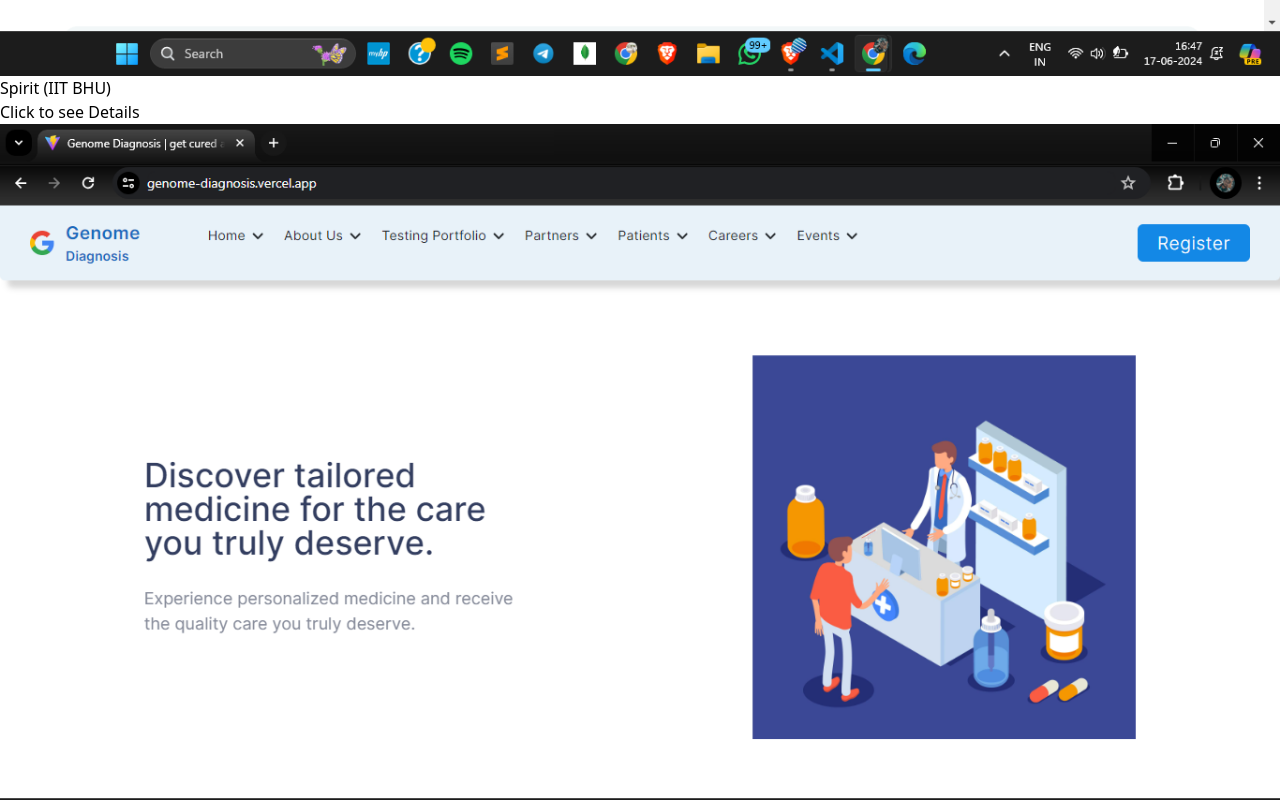
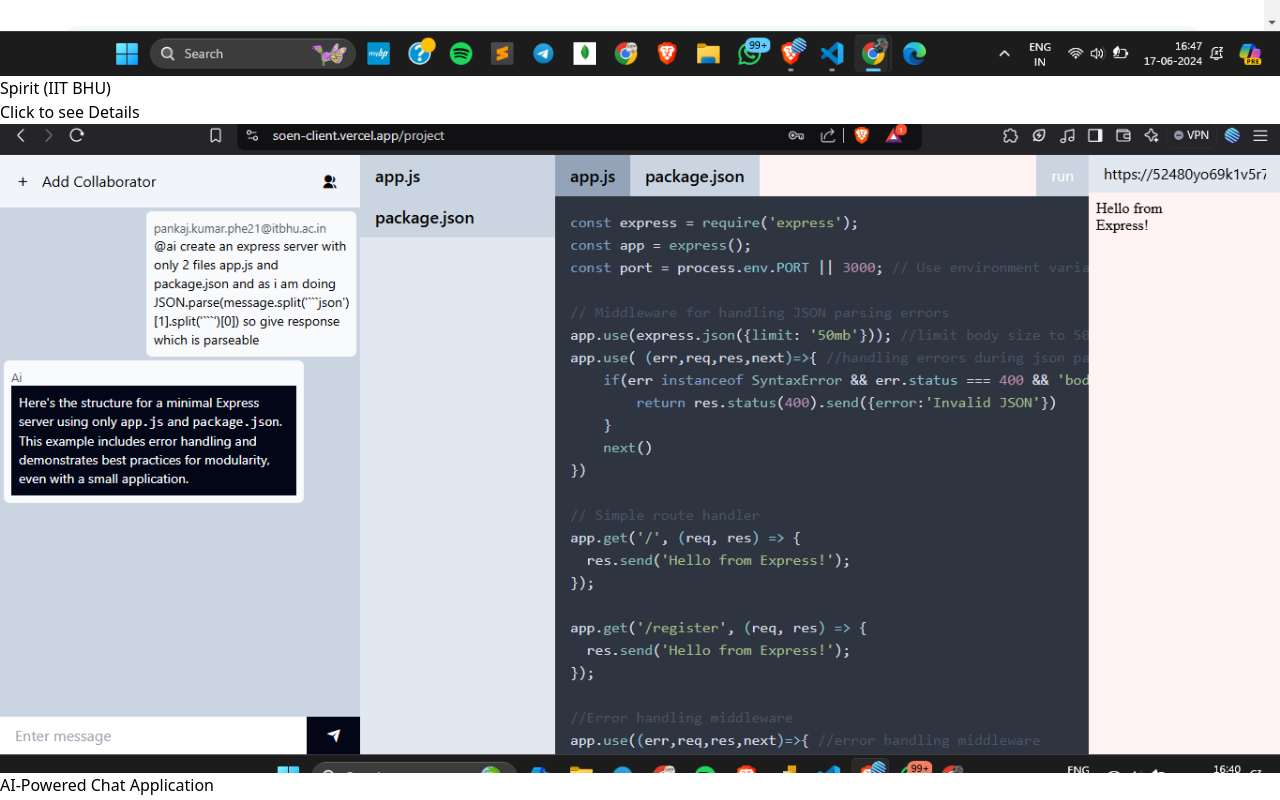
Before and after one commit to pankajkumarphe21/pankaj-kumar, a React (Vite) app: page / in a window 1280 px wide. Shown: the part 2040-2840 px from the top of the page. Built offline with nearby package versions, Linux system fonts and the light colour scheme.

Commit message:
resume updated

```diff
--- a/src/Components/Contact.jsx
+++ b/src/Components/Contact.jsx
@@ -22,7 +22,7 @@
         <a href='mailto:pankaj.kumar.phe21@itbhu.ac.in' className='bg-white hover:border-2 hover:border-black border-2 border-white max-sm:text-xl max-sm:w-[95%] text-2xl py-5 px-10 rounded-md max-sm:mb-[20px]'>
           Mail me at: pankaj.kumar.phe21@itbhu.ac.in
         </a>
-        <a target='_blank' href='https://drive.google.com/file/d/1M3SlWzeCKERIV35YOt3XCbBwAaT3GVIv/view?usp=sharing' className='bg-white hover:border-2 hover:border-black border-2 border-white text-2xl py-5 px-10 max-sm:text-xl rounded-md'>
+        <a target='_blank' href='https://drive.google.com/file/d/1b9UK8h4KI6dPUswX0c3ajISwVAuZdf2H/view?usp=sharing' className='bg-white hover:border-2 hover:border-black border-2 border-white text-2xl py-5 px-10 max-sm:text-xl rounded-md'>
           Download Resume
         </a>
       </div>
--- a/src/Components/Home.jsx
+++ b/src/Components/Home.jsx
@@ -43,8 +43,8 @@
             </div>
             <div className="h-[86px] cursor-pointer hover:scale-105 w-[96px] border-2 ml-[20px] rounded-lg flex flex-col items-center">
               <MdCloudDownload className="mt-[10px] text-[24px]" />
-              <a target="_blank" href="https://drive.google.com/file/d/1GIFZewDg4HZ4QhNTncZrOiBRaExJ8iGJ/view?usp=sharing" className="mt-[5px] text-sm">Download</a>
-              <a target="_blank" href="https://drive.google.com/file/d/1M3SlWzeCKERIV35YOt3XCbBwAaT3GVIv/view?usp=sharing" className="text-sm">Resume</a>
+              <a target="_blank" href="https://drive.google.com/file/d/1b9UK8h4KI6dPUswX0c3ajISwVAuZdf2H/view?usp=sharing" className="mt-[5px] text-sm">Download</a>
+              <a target="_blank" href="https://drive.google.com/file/d/1b9UK8h4KI6dPUswX0c3ajISwVAuZdf2H/view?usp=sharing" className="text-sm">Resume</a>
             </div>
             <div className="h-[86px] cursor-pointer w-[96px] hover:scale-105 border-2 ml-[20px] rounded-lg flex flex-col items-center">
               <HiOutlineDesktopComputer className="mt-[10px] text-[24px]" />
--- a/src/Components/Projects.jsx
+++ b/src/Components/Projects.jsx
@@ -20,15 +20,26 @@
       'A comprehensive platform providing detailed event information and streamlined event registration processes.'
     ]
   },
+  // {
+  //   heading: "Genome Diagnosis",
+  //   image: "/w2.png",
+  //   github: "https://github.com/Tonystark121/GenomeDiagnosis",
+  //   live:"https://genome-diagnosis.vercel.app/",
+  //   tools:['ReactJs','HTML','CSS','Javascript'],
+  //   category:'FrontEnd',
+  //   description:[' Genome Diagnosis is a platform where genomic technologies are made more accessible and affordable.',
+  //     'I added many components like footer, about section, teams component.'
+  //   ]
+  // },
   {
-    heading: "Genome Diagnosis",
-    image: "/w2.png",
-    github: "https://github.com/Tonystark121/GenomeDiagnosis",
-    live:"https://genome-diagnosis.vercel.app/",
-    tools:['ReactJs','HTML','CSS','Javascript'],
-    category:'FrontEnd',
-    description:[' Genome Diagnosis is a platform where genomic technologies are made more accessible and affordable.',
-      'I added many components like footer, about section, teams component.'
+    heading: "AI-Powered Chat Application",
+    image: "/w5.png",
+    github: "https://github.com/pankajkumarphe21/soen_client",
+    live:"https://soen-client.vercel.app",
+    tools:[ 'React', 'Tailwind CSS', 'ExpressJs', 'NodeJs', 'MongoDB', 'WebContainer', 'highlight.js'],
+    category:'Full Stack',
+    description:['Developed a real-time chat application using polling for message updates.',
+      'Integrated Gemini AI API to enable AI-powered responses within chat conversations.',' Implemented a web-based code editor with highlight.js for syntax highlighting.',' Utilized WebContainer to run Express.js applications directly in the frontend.'
     ]
   },
   {
```
Also changed, not shown: public/w5.png (added).
